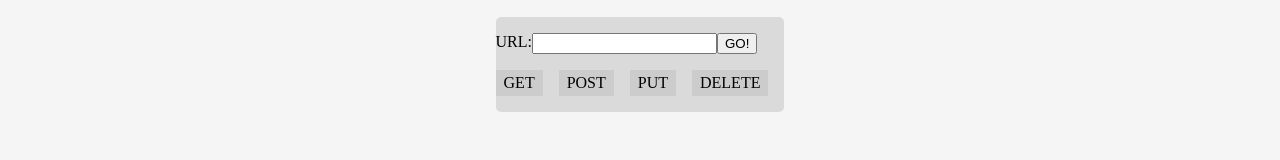
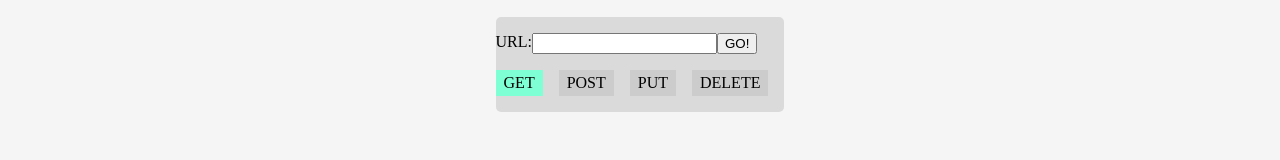
Before and after one commit to KaedenOC/resty, a React (Create React App) app: page / in a window 1280 px wide. Shown: the part 217-377 px from the top of the page. Built offline with nearby package versions, Linux system fonts and the light colour scheme.

Commit message:
add colors to active methods

```diff
--- a/src/Components/Form/Form.scss
+++ b/src/Components/Form/Form.scss
@@ -19,8 +19,20 @@ form {
         padding: .25rem .5rem;
         background: #ccc;
 
-        &:hover, &.active {
-          background: #ffffff5d;
+        &:hover {
+          background: #6360605d;
+        }
+        &.active {
+          background-color: aquamarine;
+        }
+        &.active-post {
+          background-color: yellow;
+        }
+        &.active-put {
+          background-color: blue;
+        }
+        &.active-delete {
+          background-color: red;
         }
       }
     }
--- a/src/Components/Form/index.jsx
+++ b/src/Components/Form/index.jsx
@@ -3,13 +3,20 @@ import React, { useState } from 'react';
 import './Form.scss';
 
 // 'https://pokeapi.co/api/v2/pokemon'
-
+//Form component receieves props and the handleApiCall function is extracted from the props
 function Form(props) {
 
   let apiCall = props.handleApiCall;
+  //two state variables are defined using useState
   const [method, setMethod] = useState('GET');
   const [url, setURL] = useState('');
 
+  //handles click events on the method options, takes selectedMethod as an argument, and updates the method state.
+  const handleMethodClick = (selectedMethod) => {
+    setMethod(selectedMethod);
+  }
+
+  //called when the form is submitted
   const handleSubmit = (e) => {
     e.preventDefault();
     const formData = {
@@ -33,10 +40,26 @@ function Form(props) {
           <button type="submit">GO!</button>
         </label>
         <label className="methods">
-            <span id="get">GET</span>
-            <span id="post">POST</span>
-            <span id="put">PUT</span>
-            <span id="delete">DELETE</span>
+          <span
+            id="get"
+            className={method === 'GET' ? 'active' : ''}
+            onClick={() => handleMethodClick('GET')}
+          >GET</span>
+          <span
+            id="post"
+            className={method === 'POST' ? 'active-post' : ''}
+            onClick={() => handleMethodClick('POST')}
+          >POST</span>
+          <span
+            id="put"
+            className={method === 'PUT' ? 'active-put' : ''}
+            onClick={() => handleMethodClick('PUT')}
+          >PUT</span>
+          <span
+            id="delete"
+            className={method === 'DELETE' ? 'active-delete' : ''}
+            onClick={() => handleMethodClick('DELETE')}
+          >DELETE</span>
         </label>
       </form>
     </>
```
Lines whose indentation alone changed are shown as unchanged.
